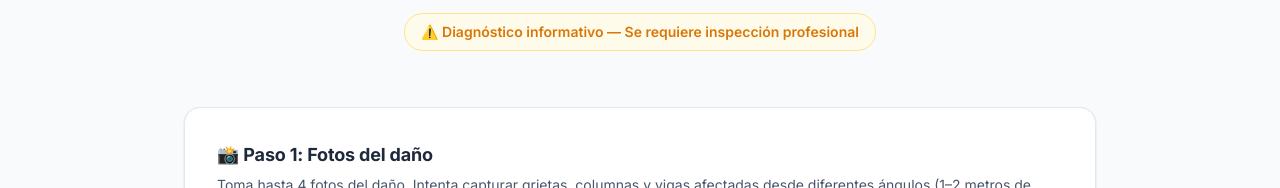
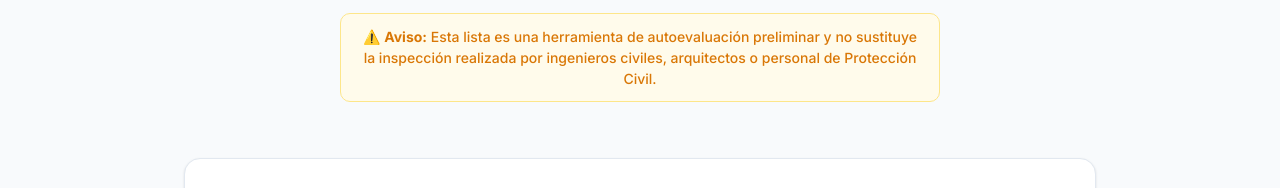
Before and after one commit to Jcarvajal3/SismoVzla, a website: page index.html in a window 1280 px wide. Shown: the part 260-448 px from the top of the page. Drawn offline with nearby package versions, Linux system fonts and the light colour scheme; a script that the page names is missing.

Commit message:
style: update hero disclaimer text style and wording for consistency

```diff
--- a/css/styles.css
+++ b/css/styles.css
@@ -328,24 +328,25 @@ body {
 }
 
 .hero-disclaimer {
-  display: inline-flex;
-  align-items: center;
-  gap: var(--space-2);
+  display: inline-block;
   font-size: var(--font-size-xs);
   color: var(--risk-medio);
   background-color: var(--risk-medio-light);
-  padding: var(--space-2) var(--space-3);
-  border-radius: var(--radius-full);
+  padding: var(--space-3) var(--space-4);
+  border-radius: var(--radius-md);
   border: 1px solid var(--risk-medio-border);
-  font-weight: 600;
+  font-weight: 500;
   text-align: center;
-  line-height: 1.4;
+  line-height: 1.5;
+  max-width: 600px;
+  margin-left: auto;
+  margin-right: auto;
 }
 
 @media (min-width: 480px) {
   .hero-disclaimer {
     font-size: var(--font-size-sm);
-    padding: var(--space-2) var(--space-4);
+    padding: var(--space-3) var(--space-5);
   }
 }
 
--- a/index.html
+++ b/index.html
@@ -71,7 +71,7 @@
       <div class="hero" id="hero-evaluar">
         <h1 id="evaluar-heading">Evalúa los daños de tu inmueble</h1>
         <p class="hero-subtitle">Sube fotos del daño y recibe un <strong>diagnóstico preliminar con IA</strong> en segundos</p>
-        <p class="hero-disclaimer">⚠️ Diagnóstico informativo — Se requiere inspección profesional</p>
+        <p class="hero-disclaimer">⚠️ <strong>Aviso:</strong> Esta lista es una herramienta de autoevaluación preliminar y no sustituye la inspección realizada por ingenieros civiles, arquitectos o personal de Protección Civil.</p>
       </div>
 
       <!-- Formulario de evaluación -->
```
